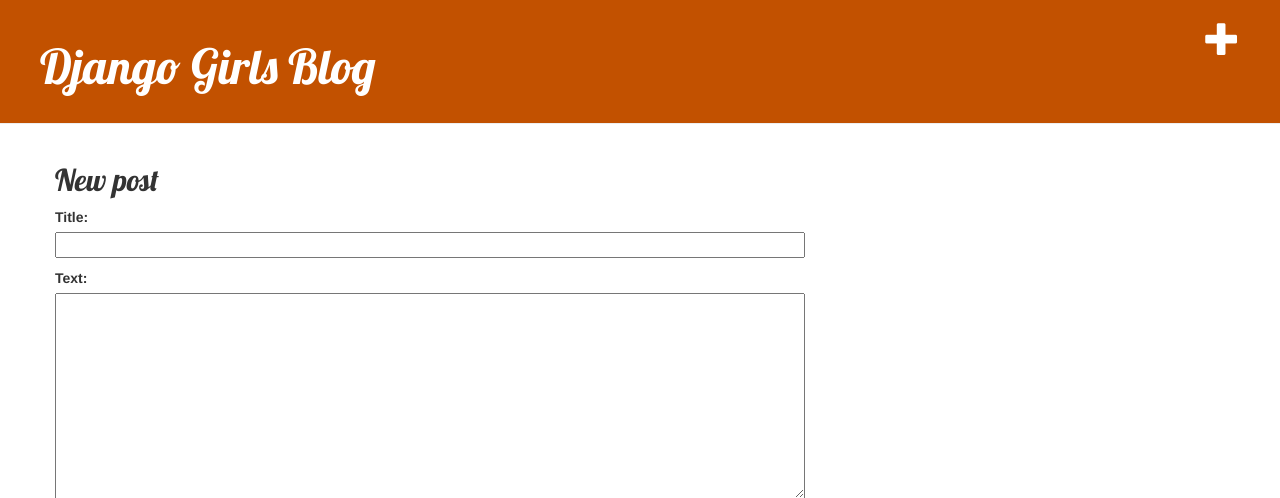
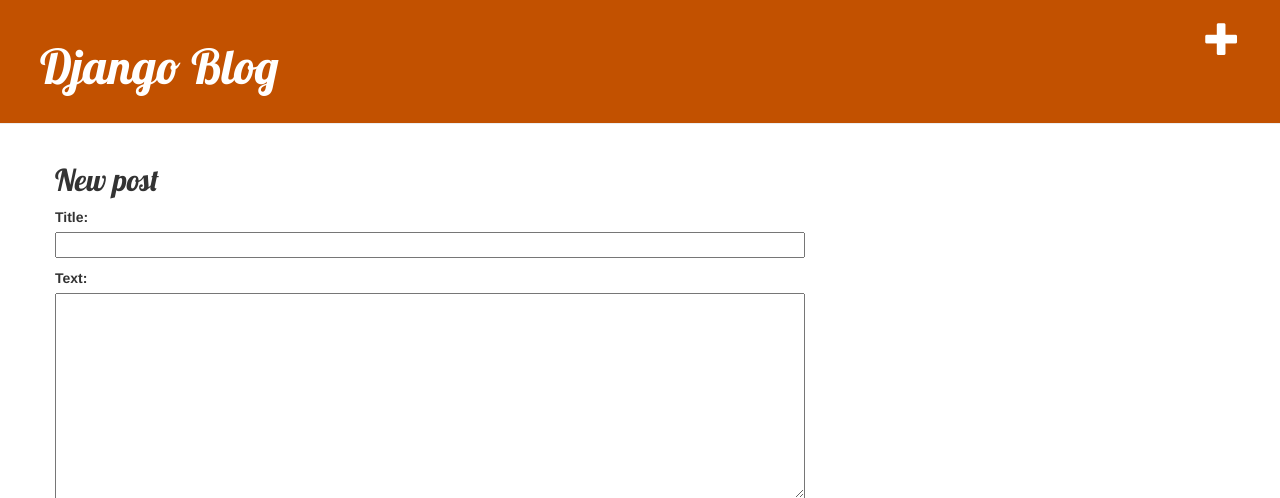
Before and after one commit to ReubenDsouza/my-first-blog, a Django app: page /post/new/ in a window 1280 px wide. Shown: the top 498 px of the page. Run offline with Django 3.2, Linux system fonts and the light colour scheme; some libraries are stand-ins or nearby versions.

Commit message:
few last changes

```diff
--- a/blog/templates/blog/base.html
+++ b/blog/templates/blog/base.html
@@ -1,7 +1,7 @@
 {% load static %}
 <html>
     <head>
-        <title>Django Girls blog</title>
+        <title>Django blog</title>
         <link rel="stylesheet" href="//maxcdn.bootstrapcdn.com/bootstrap/3.2.0/css/bootstrap.min.css">
         <link rel="stylesheet" href="//maxcdn.bootstrapcdn.com/bootstrap/3.2.0/css/bootstrap-theme.min.css">
         <link href="//fonts.googleapis.com/css?family=Lobster&subset=latin,latin-ext" rel="stylesheet" type="text/css">
@@ -10,7 +10,7 @@
     <body>
         <div class="page-header">
             <a href="{% url 'post_new' %}" class="top-menu"><span class="glyphicon glyphicon-plus"></span></a>
-            <h1><a href="/">Django Girls Blog</a></h1>
+            <h1><a href="/">Django Blog</a></h1>
         </div>
         <div class="content container">
             <div class="row">
```
